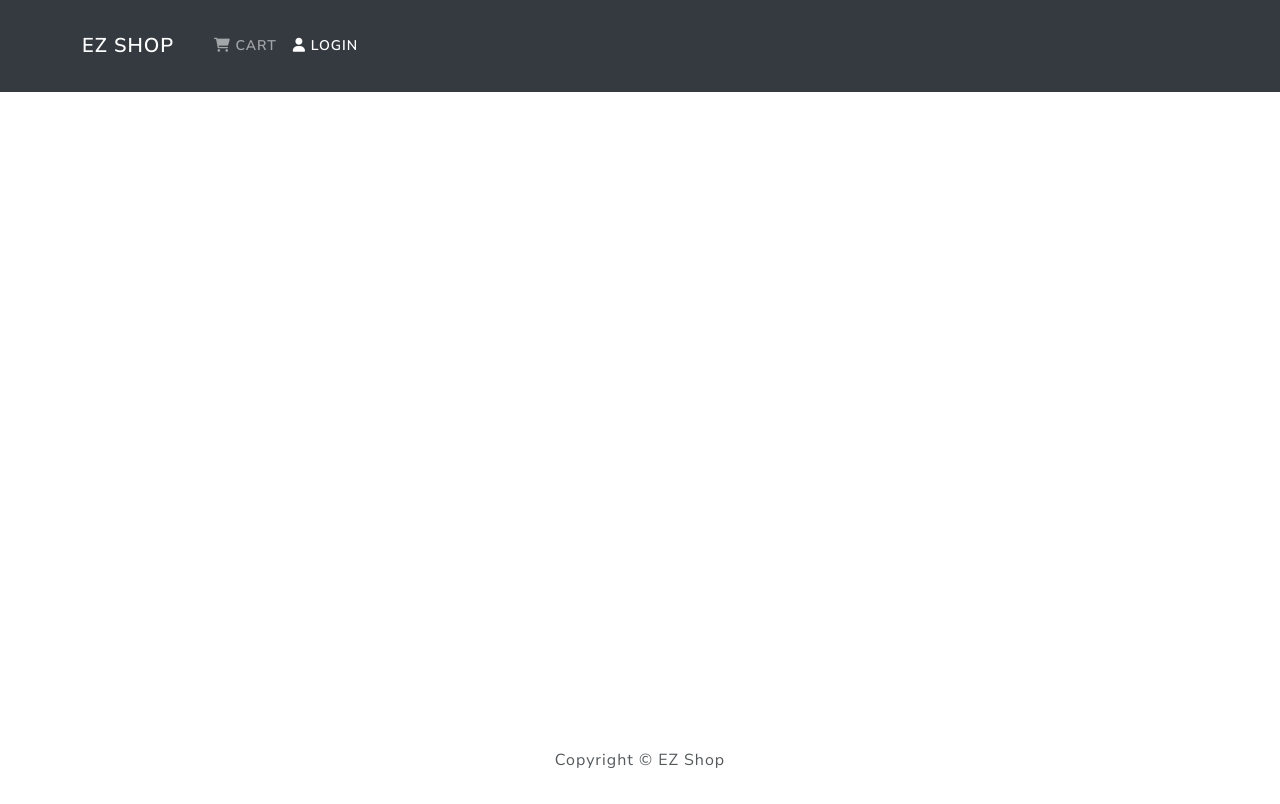
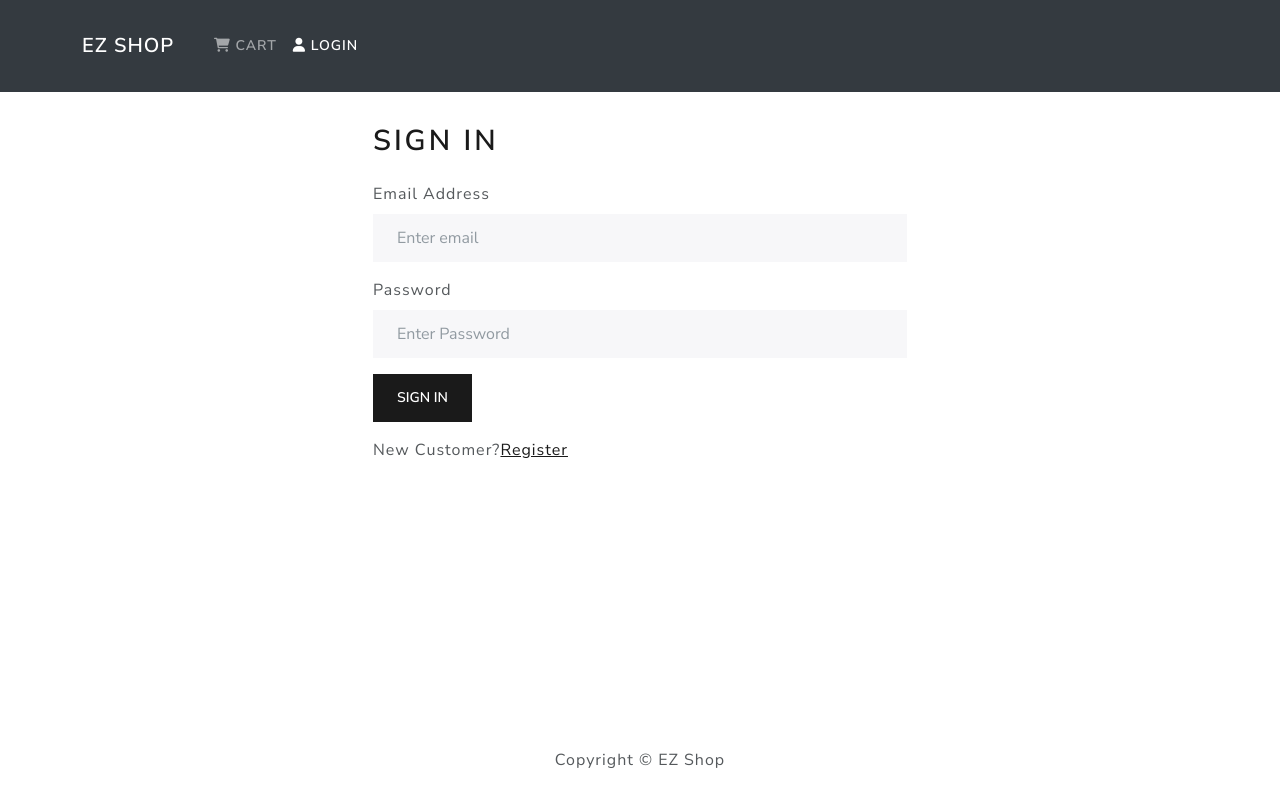
Before and after one commit to bilal-zafarr/ecommerce-react-django, a React (Create React App) app in the folder frontend/: page /login in a window 1280 px wide. Built offline with nearby package versions, Linux system fonts and the light colour scheme.

Commit message:
login screen and functionality implemented

```diff
--- a/frontend/src/App.js
+++ b/frontend/src/App.js
@@ -4,6 +4,7 @@
 import Header from "./components/Header";
 import CartScreen from './screens/CartScreen';
 import HomeScreen from './screens/HomeScreen';
+import LoginScreen from './screens/LoginScreen';
 import ProductScreen from './screens/ProductScreen';
 
 function App() {
@@ -17,6 +18,7 @@
             <Route path="/products/:id" element={<ProductScreen />} />
             <Route path="/cart" element={<CartScreen />} />
             <Route path="/cart/:id" element={<CartScreen />} />
+            <Route path="/login" element={<LoginScreen />} />
           </Routes>
         </Container>
       </main>
--- a/frontend/src/actions/productActions.js
+++ b/frontend/src/actions/productActions.js
@@ -19,8 +19,8 @@
     } catch (error) {
         dispatch({
             type: PRODUCT_LIST_FAIL,
-            payload: error.response && error.response.data.message
-                ? error.response.data.message
+            payload: error.response && error.response.data.detail
+                ? error.response.data.detail
                 : error.message
         });
     }
@@ -37,8 +37,8 @@
     } catch (error) {
         dispatch({
             type: PRODUCT_DETAILS_FAIL,
-            payload: error.response && error.response.data.message
-                ? error.response.data.message
+            payload: error.response && error.response.data.detail
+                ? error.response.data.detail
                 : error.message
         });
     }
--- /dev/null
+++ b/frontend/src/actions/userActions.js
@@ -0,0 +1,40 @@
+import axios from 'axios'
+import {
+    USER_LOGIN_FAIL, USER_LOGIN_REQUEST,
+    USER_LOGIN_SUCCESS
+} from '../constants/userConstants'
+
+export const login = (email, password) => async (dispatch) => {
+    try {
+        dispatch({
+            type: USER_LOGIN_REQUEST,
+        })
+
+        const config = {
+            headers: {
+                'Content-Type': 'application/json',
+            },
+        }
+
+        const { data } = await axios.post(
+            '/api/users/login/',
+            { "username": email, "password": password },
+            config
+        )
+
+        dispatch({
+            type: USER_LOGIN_SUCCESS,
+            payload: data,
+        })
+
+        localStorage.setItem('userInfo', JSON.stringify(data))
+    } catch (error) {
+        dispatch({
+            type: USER_LOGIN_FAIL,
+            payload:
+                error.response && error.response.data.detail
+                    ? error.response.data.detail
+                    : error.message,
+        })
+    }
+}
--- /dev/null
+++ b/frontend/src/components/FormContainer.jsx
@@ -0,0 +1,15 @@
+import { Col, Container, Row } from "react-bootstrap"
+
+const FormContainer = ({ children }) => {
+    return (
+        <Container>
+            <Row className="justify-content-md-center">
+                <Col xs={12} md={6}>
+                    {children}
+                </Col>
+            </Row>
+        </Container>
+    )
+}
+
+export default FormContainer
--- /dev/null
+++ b/frontend/src/constants/userConstants.js
@@ -0,0 +1,4 @@
+export const USER_LOGIN_REQUEST = 'USER_LOGIN_REQUEST'
+export const USER_LOGIN_SUCCESS = 'USER_LOGIN_SUCCESS'
+export const USER_LOGIN_FAIL = 'USER_LOGIN_FAIL'
+export const USER_LOGOUT = 'USER_LOGOUT'
--- /dev/null
+++ b/frontend/src/reducers/userReducer.js
@@ -0,0 +1,19 @@
+import {
+    USER_LOGIN_FAIL, USER_LOGIN_REQUEST,
+    USER_LOGIN_SUCCESS, USER_LOGOUT
+} from '../constants/userConstants'
+
+export const userLoginReducer = (state = {}, action) => {
+    switch (action.type) {
+        case USER_LOGIN_REQUEST:
+            return { loading: true }
+        case USER_LOGIN_SUCCESS:
+            return { loading: false, userInfo: action.payload }
+        case USER_LOGIN_FAIL:
+            return { loading: false, error: action.payload }
+        case USER_LOGOUT:
+            return {}
+        default:
+            return state
+    }
+}
--- /dev/null
+++ b/frontend/src/screens/LoginScreen.jsx
@@ -0,0 +1,79 @@
+import { useEffect, useState } from "react"
+import { Button, Col, Form, Row } from "react-bootstrap"
+import { useDispatch, useSelector } from "react-redux"
+import { Link, useNavigate, useSearchParams } from "react-router-dom"
+import { login } from "../actions/userActions"
+import FormContainer from "../components/FormContainer"
+import Loader from "../components/Loader"
+import Message from "../components/Message"
+
+const LoginScreen = () => {
+    const [email, setEmail] = useState("")
+    const [password, setPassword] = useState("")
+
+    const [searchParams] = useSearchParams();
+    const navigate = useNavigate()
+    const redirect = searchParams.get('redirect') ? searchParams.get('redirect') : '/'
+
+    const dispatch = useDispatch()
+
+    const userLogin = useSelector((state) => state.userLogin)
+    const { loading, error, userInfo } = userLogin
+
+    useEffect(() => {
+        if (userInfo) {
+            navigate(redirect)
+        }
+    }, [userInfo, redirect])
+
+    const submitHandler = (e) => {
+        e.preventDefault()
+        dispatch(login(email, password))
+    }
+
+
+    return (
+        <FormContainer>
+            <h1>Sign In</h1>
+            {error && <Message variant="danger">{error}</Message>}
+            {loading && <Loader />}
+            <Form onSubmit={submitHandler}>
+                <Form.Group controlId="email">
+                    <Form.Label>Email Address</Form.Label>
+                    <Form.Control
+                        type="email"
+                        placeholder="Enter email"
+                        value={email}
+                        onChange={(e) => setEmail(e.target.value)}
+                    ></Form.Control>
+                </Form.Group>
+
+                <Form.Group controlId="password" className="mt-3">
+                    <Form.Label>Password</Form.Label>
+                    <Form.Control
+                        type="password"
+                        placeholder="Enter Password"
+                        value={password}
+                        onChange={(e) => setPassword(e.target.value)}
+                    ></Form.Control>
+                </Form.Group>
+
+                <Button className="mt-3" type="submit" variant="primary">
+                    Sign In
+                </Button>
+
+                <Row className="py-3">
+
+                    <Col>
+                        New Customer?
+                        <Link to={redirect ? `/register?redirect=${redirect}` : "/register"}>
+                            Register
+                        </Link>
+                    </Col>
+                </Row>
+            </Form>
+        </FormContainer>
+    )
+}
+
+export default LoginScreen
--- a/frontend/src/store.js
+++ b/frontend/src/store.js
@@ -3,19 +3,26 @@
 import thunk from "redux-thunk"
 import { cartReducer } from "./reducers/cartReducer"
 import { productDetailsReducer, productListReducer } from "./reducers/productReducer"
+import { userLoginReducer } from "./reducers/userReducer"
 
 const reducer = combineReducers({
     productList: productListReducer,
     productDetails: productDetailsReducer,
     cart: cartReducer,
+    userLogin: userLoginReducer,
 })
 
 const cartItemsFromStorage = localStorage.getItem("cartItems")
     ? JSON.parse(localStorage.getItem("cartItems"))
     : []
 
+const userInfoFromStorage = localStorage.getItem("userInfo")
+    ? JSON.parse(localStorage.getItem("userInfo"))
+    : null
+
 const initialState = {
     cart: { cartItems: cartItemsFromStorage },
+    userLogin: { userInfo: userInfoFromStorage },
 }
 
 const middleware = [thunk]
```
Also changed, not shown: 1 other file (tests, documents, lock files or other folders).
